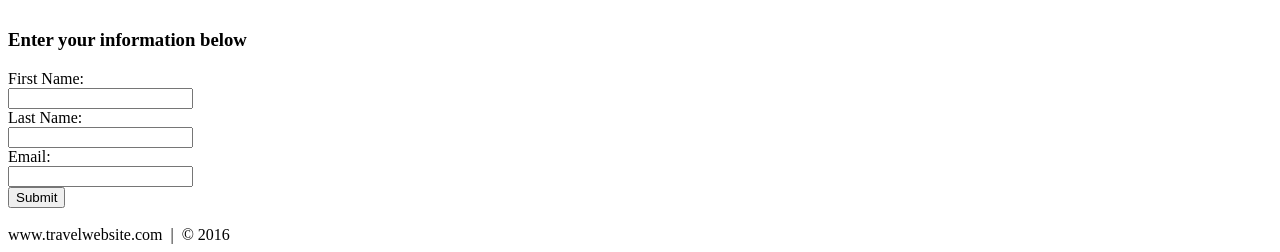
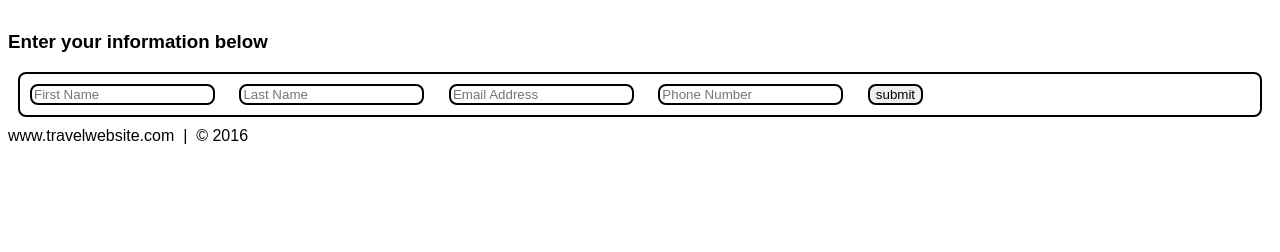
Before and after one commit to jdwaldman55/HTML-and-CSS-Projects, a plain HTML site: page One-Page website/one_page_website.html in a window 1280 px wide. Shown: the part 859-1111 px from the top of the page. After the commit the page ends 1012 px from the top, so only its background shows below. Drawn offline with Linux system fonts and the light colour scheme.

Commit message:
Add one page website
Add HTML and CSS documents for one page website about travel

```diff
--- /dev/null
+++ b/One-Page website/CSS/one_page_website.css
@@ -0,0 +1,11 @@
+body {
+    font-family: Arial, Helvetica, sans-serif;
+    font-size: 16px;
+}
+
+.contact {
+    width: auto;
+    margin: 10px;
+    border: 2px solid black;
+    border-radius: 8px;
+}
--- a/One-Page website/one_page_website.html
+++ b/One-Page website/one_page_website.html
@@ -1,10 +1,11 @@
 <!DOCTYPE HTML>
 <html lang="en">
 
-	<header>
+	<head>
 		<title>Travel Website</title>
 		<meta charset="utf-8">
-	</header>
+		<link rel="stylesheet" href="./CSS/one_page_website.css">
+	</head>
 
 	<body>
 
@@ -13,6 +14,7 @@
 			<a href="#picture"><li>PICTURES</li></a>
 			<a href="#video"><li>VIDEOS</li></a>
 		</ul>
+
 
 		<h1 id="home">Fun places to travel!</h1>
 		<p>This website is all about place you might want to travel to. Check out some pictures and videos below!</p><br>
@@ -30,14 +32,15 @@
 		</iframe><br><br>
 
 		<h3>Enter your information below</h3>
-		<form action="" method"post">
-		    <label for="fname">First Name:</label><br>
-			<input type="text" id="fname" value=""><br>
-			<label for="lname">Last Name:</label><br>
-			<input type="text" id="lname" value=""><br>
-			<label for="email">Email:</label><br>
-			<input type="text" id="email" value=""><br>
-			<input type="submit" value="Submit"><br><br>
+        <div class="contact">
+            <form action="" method="post">
+                <input class="contact" type="text" value="" placeholder="First Name">
+                <input class="contact" type="text" value="" placeholder="Last Name">
+                <input class="contact" type="text" value="" placeholder="Email Address">
+                <input class="contact" type="text" value="" placeholder="Phone Number">
+                <input class="contact" type="submit" value="submit" placeholder="Submit">
+            </form>
+        </div>
 
 		<footer>www.travelwebsite.com &nbsp;|&nbsp; &copy; 2016</footer>
 
```
